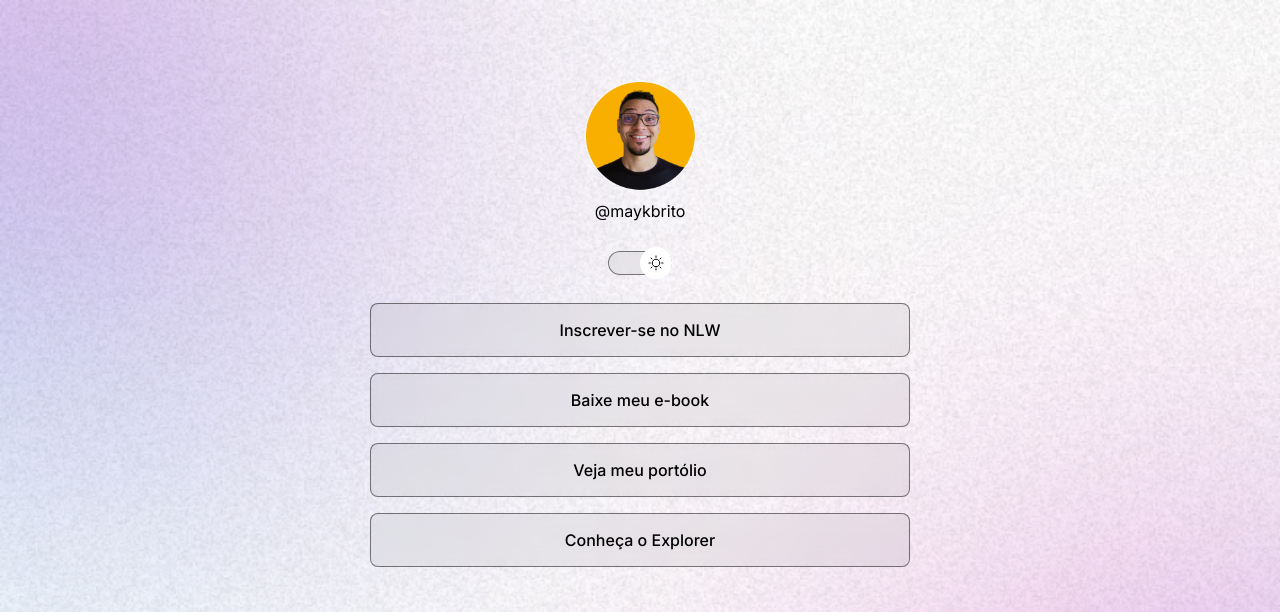
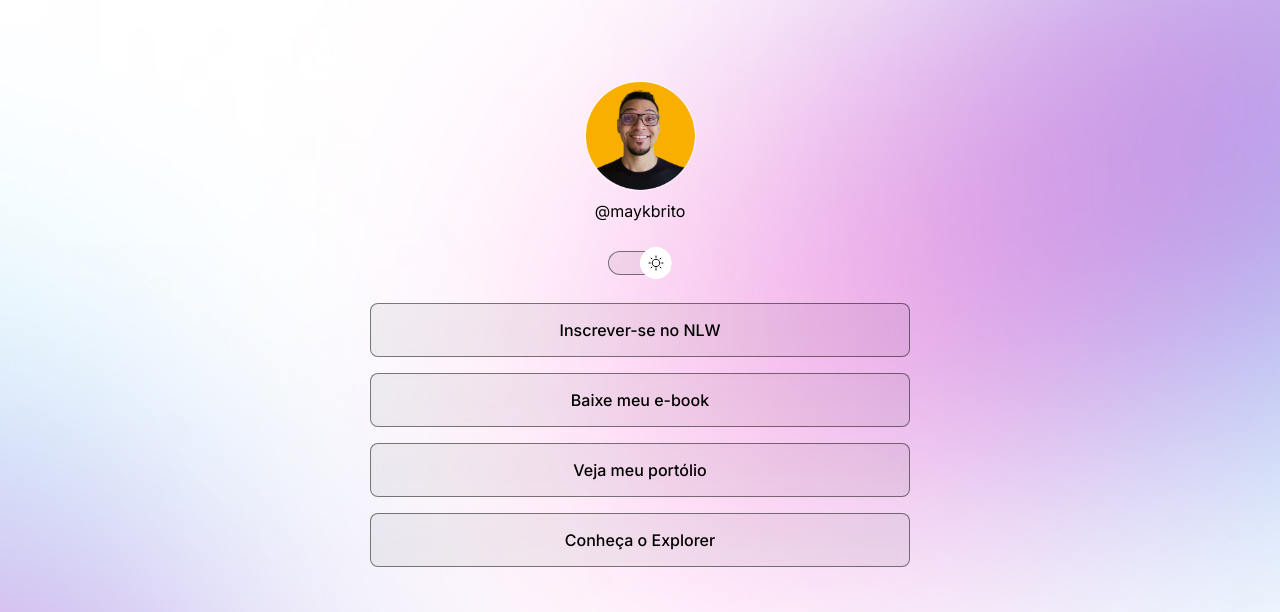
Before and after one commit to LeandroScovino/rktsit, a plain HTML site: page index.htm in a window 1280 px wide. Shown: the top 612 px of the page. Drawn offline with nearby package versions, Linux system fonts and the light colour scheme.

Commit message:
change background based on media queries

```diff
--- a/style.css
+++ b/style.css
@@ -34,6 +34,7 @@ body {
 
   /*background: color image repet position/size*/
   background: var(--bg-url) no-repeat top center/cover;
+  height: 100vh;
 }
 
 body * {
@@ -44,6 +45,7 @@ body * {
 #container {
   width: 100%;
   max-width: 588px;
+  min-width: 320px;
   /*
   height: 712px;
 
@@ -184,3 +186,14 @@ footer {
   text-align: center;
   font-size: 14px;
 }
+
+/* Media Queries */
+@media (min-width: 700px) {
+  :root {
+    --bg-url: url(./assets/bg-desktop.jpg);
+  }
+
+  .light {
+    --bg-url: url(./assets/bg-desktop-light.jpg);
+  }
+}
```
